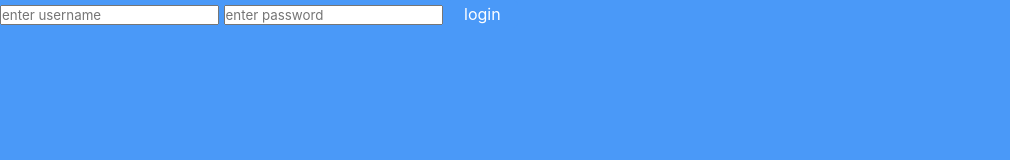
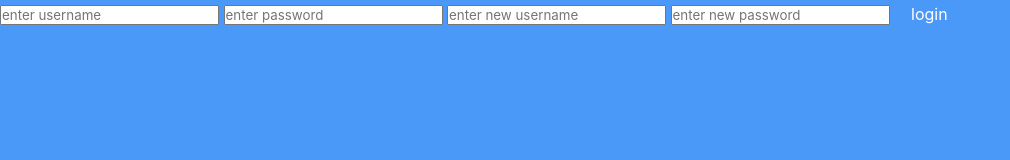
Before and after one commit to vatsal633/guess_the_num_in_form, a plain HTML site: page index.html in a window 1280 px wide. Shown: the whole page, without its empty margins (0-1010 px from the left). Drawn offline with Linux system fonts and the light colour scheme.

Commit message:
Update index.html

```diff
--- a/index.html
+++ b/index.html
@@ -92,6 +92,10 @@ input[type=number],button{
 <body>
     <input type="text"  id="username" placeholder="enter username" required>
     <input type="password" id="password" placeholder="enter password" required>
+
+    <input type="text"  id="new_username" placeholder="enter new username" required>
+    <input type="password" id="new_password" placeholder="enter new password" required>
+
     <button id="first" onclick="check1()">login</button>
 
     <main>
```
